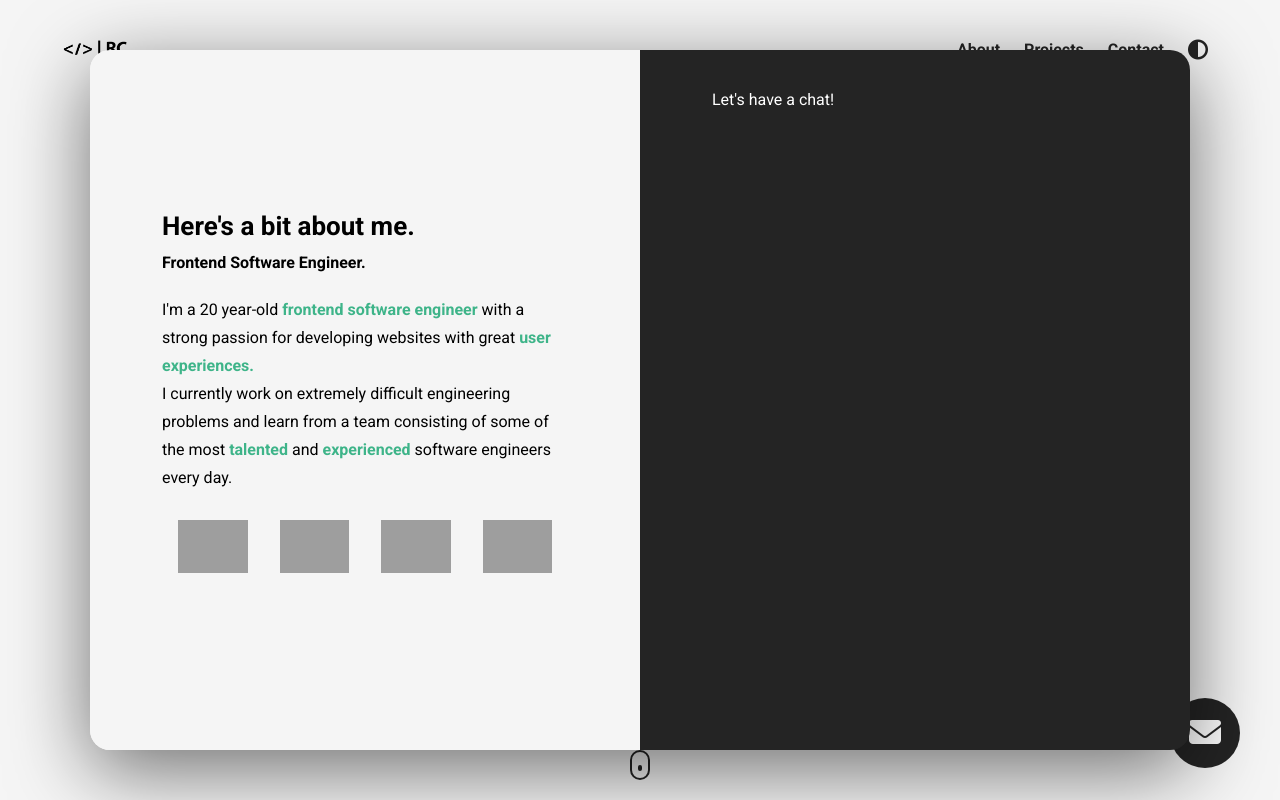
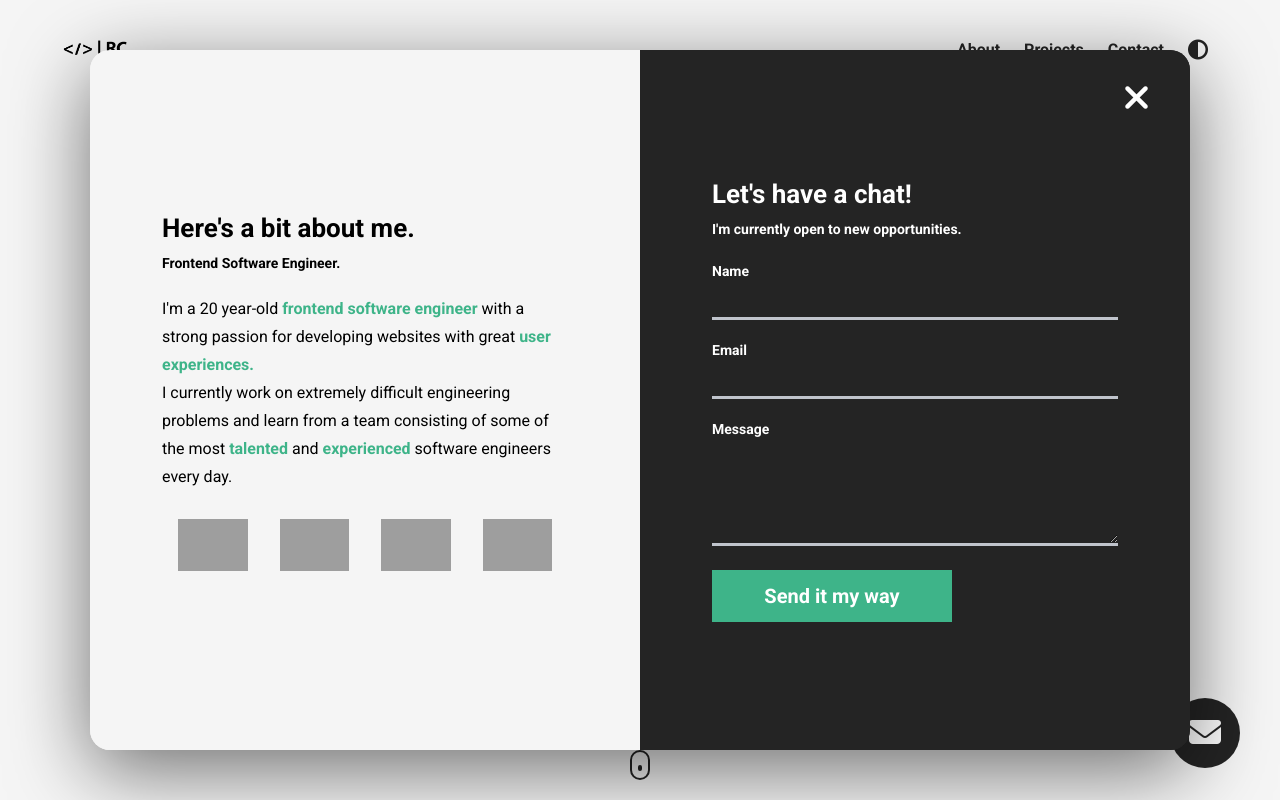
Before and after one commit to RyanCacicedo/Advanced-E-Portfolio, a plain HTML site: page index.html in a window 1280 px wide. Shown: the top 800 px of the page. Drawn offline with nearby package versions, Linux system fonts and the light colour scheme; grey boxes are pictures that could not be loaded.

Commit message:
email pop up page updates

```diff
--- a/index.html
+++ b/index.html
@@ -7,7 +7,16 @@
     <title>Ryan Cacicedo</title>
     <link rel="stylesheet" href="style.css" />
     <script src="https://kit.fontawesome.com/c8e4d183c2.js" crossorigin="anonymous"></script>
-  </head>
+    <script src="index.js"></script>
+    <script type="text/javascript"
+        src="https://cdn.jsdelivr.net/npm/@emailjs/browser@3/dist/email.min.js">
+</script>
+<script type="text/javascript">
+   (function(){
+      emailjs.init("Rpd_BHvjT673Tk5oU");
+   })();
+</script>
+</head>
   <body>
     <section id="landing-page">
       <nav>
@@ -115,7 +124,38 @@
                 </figure>
             </div>
         </div>
-        <div class="modal__half modal__contact">Let's have a chat!</div>
+        <div class="modal__half modal__contact">
+            <h3 class="modal__title modal__title--contact">
+                Let's have a chat!
+            </h3>
+            <h4 class="modal__sub-title modal__sub-title--contact">
+                I'm currently open to new opportunities.
+            </h4>
+            <form id="contact__form" onsubmit="contact(event)">
+                <div class="form__item">
+                    <label class="form__item--label">Name</label>
+                    <input class="input" name="user_name" type="text" required></input>
+                </div>
+                <div class="form__item">
+                    <label class="form__item--label">Email</label>
+                    <input class="input" name="user_email" type="email" required></input>
+                </div>
+                <div class="form__item">
+                    <label class="form__item--label">Message</label>
+                    <textarea class="input" name="message" type="text" required></textarea>
+                </div>
+                <button id="contact__submit" class="form__submit">
+                    Send it my way
+                </button>
+            </form>
+            <div class="modal__overlay modal__overlay--loading">
+                <i class="fas fa-spinner"></i>
+            </div>
+            <div class="modal__overlay modal__overlay--success">
+                Thanks for the message! I will be in touch soon.
+            </div>
+        </div>
+        <i class="fas fa-times modal__exit click"></i>
       </div>
     </section>
     <section id="projects">
--- a/index.js
+++ b/index.js
@@ -0,0 +1,17 @@
+// template_zrm3u3q
+// service_29vbg9d
+//Rpd_BHvjT673Tk5oU
+
+function contact(event) {
+  event.preventDefault();
+  emailjs
+    .sendForm(
+      "service_29vbg9d",
+      "template_zrm3u3q",
+      event.target,
+      "pd_BHvjT673Tk5oU"
+    )
+    .then(() => {
+      console.log("this worked");
+    });
+}
--- a/style.css
+++ b/style.css
@@ -33,6 +33,38 @@ section {
     background-color: rgb(245, 245, 245);
 }
 
+input, textarea {
+    width: 100%;
+    background-color: #242424;
+    color: white;
+    outline: none;
+    border: 3px solid #c0c4cc;
+    border-top: none;
+    border-left: none;
+    border-right: none;
+    height: 40px;
+    transition: all 300ms ease;
+}
+
+textarea {
+    resize: vertical;
+    height: 100px;
+    margin-top: 8px;
+}
+
+label {
+    font-size: 14px;
+    font-weight: bold;
+}
+
+input:hover, textarea:hover {
+    border-color: #dcdfe6;
+}
+
+input:focus, textarea:focus {
+    border-color: #3EB489;
+}
+
 .container {
     padding: 50px;
     width: 100%;
@@ -46,6 +78,7 @@ section {
 }
 
 .click {
+    cursor: pointer;
     transition: all 300ms ease;
 }
 
@@ -239,13 +272,14 @@ MODAL
 .modal__half {
     width: 50%;
     padding: 40px 72px;
+    display: flex;
+    flex-direction: column;
+    justify-content: center;
+    position: relative;
 }
 
 .modal__about {
     background-color: rgb(245, 245, 245);
-    display: flex;
-    flex-direction: column;
-    justify-content: center;
 }
 
 .modal__languages {
@@ -294,11 +328,86 @@ MODAL
 
 .modal__sub-title {
     margin: 12px 0 24px 0;
+    font-size: 14px;
 }
 
 .modal__para {
     margin-bottom: 12px;
     line-height: 1.75;
+}
+
+.form__item {
+    margin-bottom: 20px;
+}
+
+.form__submit {
+    background-color: #3EB489;
+    border: 2px solid #3EB489;
+    color: white;
+    font-weight: 700;
+    width: 100%;
+    max-width: 240px;
+    padding: 12px 24px;
+    font-size: 20px;
+    transition: all 300ms ease;
+}
+
+.form__submit:hover {
+    border-color: white;
+    background-color: transparent;
+}
+
+.form__submit:active {
+    border-color: #3EB489;
+    color: #3EB489;
+}
+
+.modal__overlay {
+    position: absolute;
+    top: 0;
+    left: 0;
+    width: 100%;
+    height: 100%;
+    display: flex;
+    align-items: center;
+    justify-content: center;
+    z-index: -1;
+}
+
+.modal__overlay--loading {
+    background-color: #242424;
+    font-size: 80px;
+}
+
+.modal__overlay--success {
+    background-color: #3EB489;
+    font-size: 50px;
+    font-weight: 700;
+    text-align: center;
+    padding: 20px;
+}
+
+.fa-spinner {
+    animation: spinner 750ms infinite;
+}
+
+@keyframes spinner {
+    0% {
+        transform: rotate(0);
+    }
+
+    100% {
+        transform: rotate(360deg);
+    }
+}
+
+.modal__exit {
+    position: absolute;
+    top: 30px;
+    right: 40px;
+    color: white;
+    font-size: 36px;
+    z-index: 100;
 }
 
 /*
```
